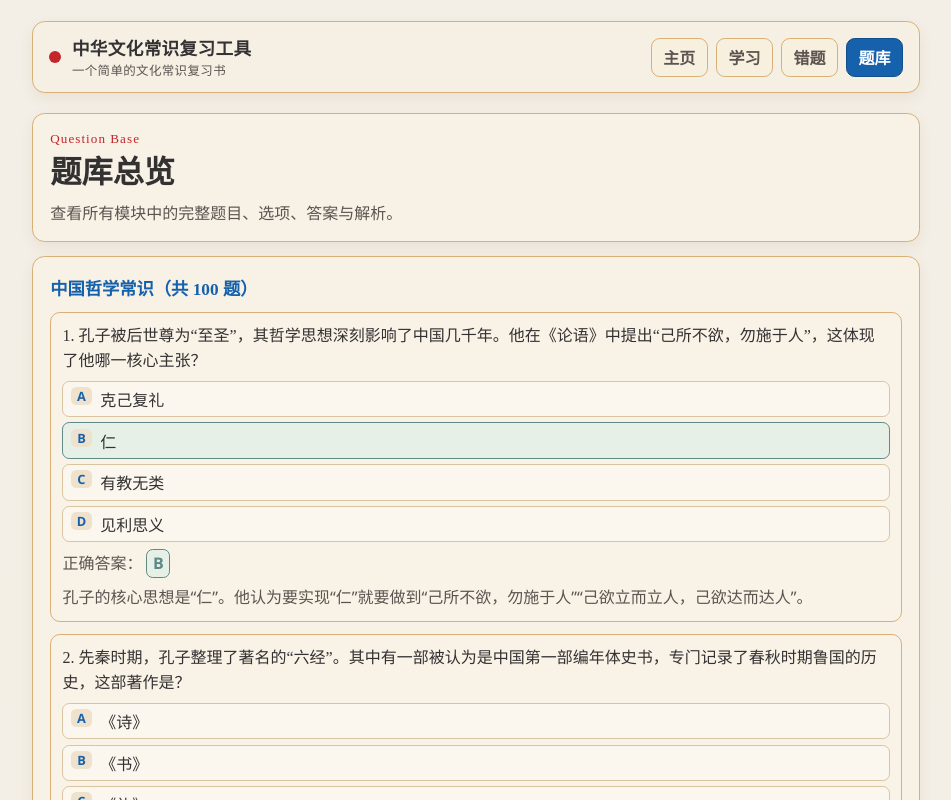
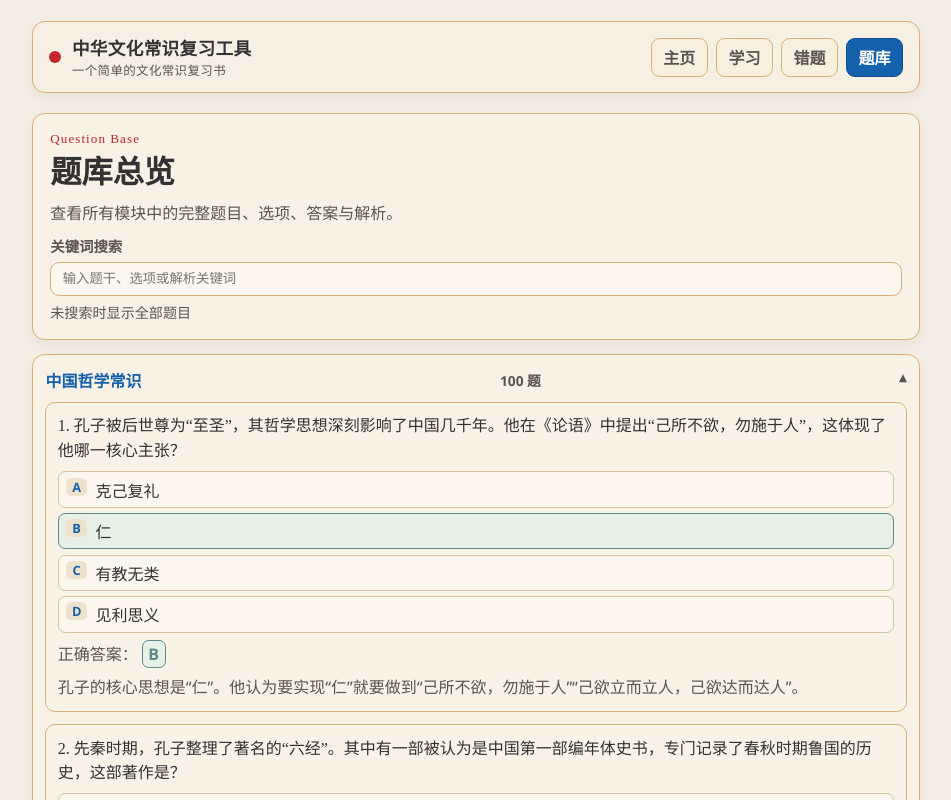
Before and after one commit to AlsoWereMe/ChineseReviewer, a React (Vite) app: page /question-bank in a window 1280 px wide. Shown: the top 800 px of the page, without its empty margins (164-1115 px from the left). Built offline with nearby package versions, Linux system fonts and the light colour scheme.

Commit message:
feat: implement accordion UI for mistakes and question bank, add search functionality to filter questions

```diff
--- a/src/index.css
+++ b/src/index.css
@@ -534,6 +534,48 @@ button {
   gap: 0.9rem;
 }
 
+.module-accordion-list {
+  display: grid;
+  gap: 0.75rem;
+}
+
+.module-accordion {
+  padding: 0.78rem;
+}
+
+.module-accordion-summary {
+  display: flex;
+  align-items: center;
+  justify-content: space-between;
+  gap: 0.8rem;
+  cursor: pointer;
+  list-style: none;
+  font-weight: 700;
+  color: var(--indigo);
+  font-family: var(--font-serif);
+}
+
+.module-accordion-summary::-webkit-details-marker {
+  display: none;
+}
+
+.module-accordion-summary::after {
+  content: "▾";
+  font-size: 0.9rem;
+  color: var(--ink-ash);
+  transition: transform 0.2s ease;
+}
+
+.module-accordion[open] > .module-accordion-summary::after {
+  transform: rotate(180deg);
+}
+
+.module-accordion-count {
+  font-family: var(--font-sans);
+  color: var(--ink-ash);
+  font-size: 0.86rem;
+}
+
 .mistakes-top {
   display: grid;
   gap: 0.9rem;
@@ -579,7 +621,7 @@ button {
 
 .mistake-list {
   list-style: none;
-  margin: 0;
+  margin: 0.6rem 0 0;
   padding: 0;
   display: grid;
   gap: 0.8rem;
@@ -743,21 +785,52 @@ button {
   gap: 0.9rem;
 }
 
+.bank-search-wrap {
+  margin-top: 0.7rem;
+  display: grid;
+  gap: 0.38rem;
+}
+
+.bank-search-label {
+  color: var(--ink-ash);
+  font-size: 0.9rem;
+  font-weight: 600;
+}
+
+.bank-search-input {
+  width: 100%;
+  border: 1px solid var(--line-wood);
+  border-radius: 0.58rem;
+  background: #fcf7ee;
+  color: var(--ink-black);
+  padding: 0.52rem 0.72rem;
+  outline: none;
+}
+
+.bank-search-input:focus {
+  border-color: var(--indigo);
+  box-shadow: 0 0 0 2px rgba(22, 97, 171, 0.15);
+}
+
+.bank-search-meta {
+  margin: 0;
+  color: var(--ink-ash);
+  font-size: 0.88rem;
+}
+
 .bank-module {
-  display: grid;
-  gap: 0.75rem;
+  margin: 0;
 }
 
 .bank-module-title {
-  margin: 0;
   font-family: var(--font-serif);
-  font-size: 1.08rem;
+  font-size: 1rem;
   color: var(--indigo);
 }
 
 .bank-question-list {
   list-style: none;
-  margin: 0;
+  margin: 0.65rem 0 0;
   padding: 0;
   display: grid;
   gap: 0.75rem;
--- a/src/pages/Mistakes.tsx
+++ b/src/pages/Mistakes.tsx
@@ -30,6 +30,19 @@ export function Mistakes() {
     void storeTick;
     return loadMistakes().length;
   }, [storeTick]);
+
+  const grouped = useMemo(() => {
+    const byModule = new Map<ModuleId, typeof list>();
+    list.forEach((item) => {
+      const arr = byModule.get(item.module);
+      if (arr) arr.push(item);
+      else byModule.set(item.module, [item]);
+    });
+    return MODULE_IDS.filter((id) => byModule.has(id)).map((id) => ({
+      moduleId: id,
+      items: byModule.get(id) ?? [],
+    }));
+  }, [list]);
 
   return (
     <div className="mistakes-page">
@@ -79,8 +92,15 @@ export function Mistakes() {
           <p className="empty">暂无错题，继续保持！</p>
         </section>
       ) : (
+        <div className="module-accordion-list">
+          {grouped.map(({ moduleId, items }) => (
+            <details key={moduleId} className="module-accordion card" open={filter !== "all"}>
+              <summary className="module-accordion-summary">
+                <span>{MODULE_LABELS[moduleId]}</span>
+                <span className="module-accordion-count">{items.length} 题</span>
+              </summary>
               <ul className="mistake-list" role="list">
-          {list.map((m) => (
+                {items.map((m) => (
                   <li key={`${m.module}-${m.id}-${m.savedAt}`} className="mistake-card card">
                     <div className="mistake-head">
                       <p className="mistake-module">{MODULE_LABELS[m.module]}</p>
@@ -117,6 +137,9 @@ export function Mistakes() {
                   </li>
                 ))}
               </ul>
+            </details>
+          ))}
+        </div>
       )}
     </div>
   );
--- a/src/pages/QuestionBank.tsx
+++ b/src/pages/QuestionBank.tsx
@@ -1,24 +1,62 @@
+import { useMemo, useState } from "react";
 import { MODULE_IDS, MODULE_LABELS } from "../config/modules";
 import { getQuestionsForModule } from "../data/loadQuestions";
 
 const LETTERS = ["A", "B", "C", "D"] as const;
 
 export function QuestionBank() {
+  const [keyword, setKeyword] = useState("");
+  const search = keyword.trim().toLowerCase();
+
+  const moduleData = useMemo(() => {
+    return MODULE_IDS.map((moduleId) => {
+      const fullList = getQuestionsForModule(moduleId);
+      if (!search) return { moduleId, list: fullList };
+      const filtered = fullList.filter((q) => {
+        if (q.question.toLowerCase().includes(search)) return true;
+        if (q.description.toLowerCase().includes(search)) return true;
+        return q.options.some((opt) => opt.toLowerCase().includes(search));
+      });
+      return { moduleId, list: filtered };
+    });
+  }, [search]);
+
+  const totalMatched = useMemo(
+    () => moduleData.reduce((sum, item) => sum + item.list.length, 0),
+    [moduleData],
+  );
+
   return (
     <div className="question-bank-page">
       <section className="card">
         <p className="eyebrow">Question Base</p>
         <h1 className="page-title">题库总览</h1>
         <p className="page-lead">查看所有模块中的完整题目、选项、答案与解析。</p>
+        <div className="bank-search-wrap">
+          <label htmlFor="bank-search" className="bank-search-label">
+            关键词搜索
+          </label>
+          <input
+            id="bank-search"
+            className="bank-search-input"
+            type="text"
+            value={keyword}
+            onChange={(e) => setKeyword(e.target.value)}
+            placeholder="输入题干、选项或解析关键词"
+          />
+          <p className="bank-search-meta">
+            {search ? `当前匹配 ${totalMatched} 道题` : "未搜索时显示全部题目"}
+          </p>
+        </div>
       </section>
 
-      {MODULE_IDS.map((moduleId) => {
-        const list = getQuestionsForModule(moduleId);
+      {moduleData.map(({ moduleId, list }) => {
         return (
-          <section key={moduleId} className="card bank-module">
-            <h2 className="bank-module-title">
-              {MODULE_LABELS[moduleId]}（共 {list.length} 题）
-            </h2>
+          <details key={moduleId} className="module-accordion card bank-module" open={!search}>
+            <summary className="module-accordion-summary">
+              <span className="bank-module-title">{MODULE_LABELS[moduleId]}</span>
+              <span className="module-accordion-count">{list.length} 题</span>
+            </summary>
             {list.length === 0 ? (
               <p className="empty">该模块暂未录入题目。</p>
             ) : (
@@ -52,7 +90,7 @@ export function QuestionBank() {
                 ))}
               </ul>
             )}
-          </section>
+          </details>
         );
       })}
     </div>
```
Lines whose indentation alone changed are shown as unchanged.
